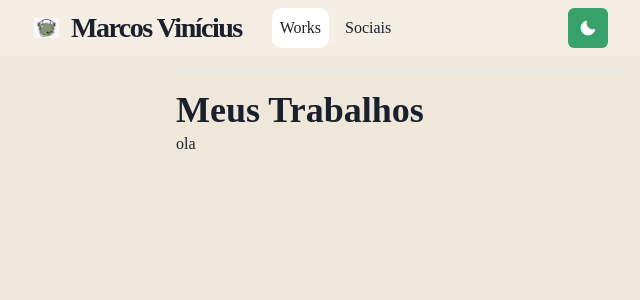
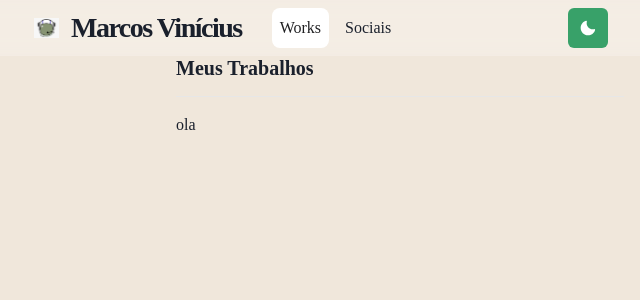
Before and after one commit to marcmec/personalwebsite, a Next.js app: page /works in a window 1280 px wide. Shown: the top 300 px of the page, without its empty margins (240-880 px from the left). Built offline with nearby package versions, Linux system fonts and the light colour scheme; a web font is replaced by a local one.

Commit message:
edit: edit menssage to user

```diff
--- a/components/navbar.js
+++ b/components/navbar.js
@@ -26,7 +26,7 @@ const LinkItem = ({ href, path, children }) => {
             <Link
                 p={2}
                 bg={active ? "white" : undefined}
-                borderRadius={10}
+                borderRadius={"lg"}
                 color={active ? "#202022" : inactiveColor}
             >
                 {children}
--- a/pages/works.js
+++ b/pages/works.js
@@ -3,10 +3,13 @@ import Section from "../components/section"
 const works = () => {
     return (
         <Container>
+            <Heading as={"h3"} fontSize={20} mb={4}>
+                Meus Trabalhos
+            </Heading>
+
             <Divider mt={4} mb={4} />
             <Section delay={0.1}>
                 <SimpleGrid></SimpleGrid>
-                <Heading>Meus Trabalhos</Heading>
                 <Text>ola</Text>
             </Section>
         </Container>
```
Also changed, not shown: components/grid-item.js (added, +27 -0 lines), pages/index.js (+6 -4 lines).
